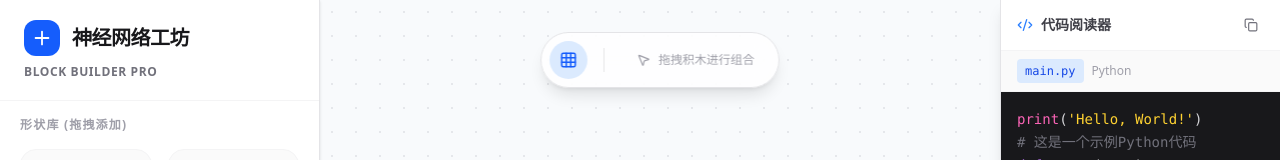
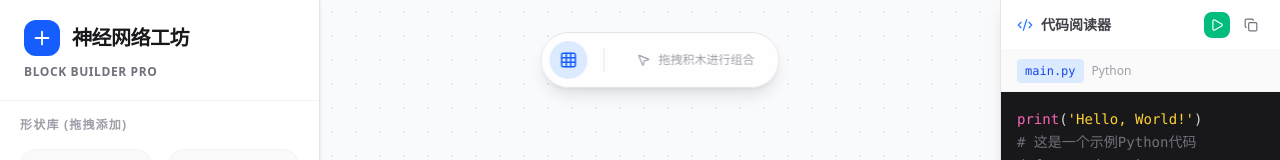
Before and after one commit to Linmoqian/block-builder, a React (Vite) app: page / in a window 1280 px wide. Both pictures are taken after a click on the button 1244 px from the left and 376 px from the top of the page. Shown: the top 160 px of the page. Built offline with nearby package versions, Linux system fonts and the light colour scheme.

Commit message:
运行按钮前后端打通

```diff
--- a/src/App.tsx
+++ b/src/App.tsx
@@ -16,7 +16,8 @@ import {
   X,
   ChevronLeft,
   ChevronRight,
-  Code2
+  Code2,
+  Play
 } from 'lucide-react';
 import { useDragControls } from 'motion/react';
 import { BlockInstance, BLOCK_TEMPLATES, COLORS, ShapeType } from './types';
@@ -721,6 +722,21 @@ export default function App() {
                 <Code2 size={16} className="text-blue-500" />
                 代码阅读器
               </h2>
+              <div className="flex items-center gap-2">
+                <button
+                  onClick={() => {
+                    // 通知后端运行代码
+                    fetch('http://localhost:8080/run', {
+                      method: 'POST',
+                      headers: { 'Content-Type': 'application/json' },
+                      body: JSON.stringify({ action: 'run' })
+                    }).catch(() => {});
+                  }}
+                  className="p-1.5 bg-emerald-500 hover:bg-emerald-600 rounded-lg transition-colors"
+                  title="运行代码"
+                >
+                  <Play size={14} className="text-white" />
+                </button>
                 <button
                   onClick={() => {
                     navigator.clipboard.writeText(`print('Hello, World!')
@@ -741,6 +757,7 @@ for i in range(5):
                 >
                   <Copy size={14} className="text-zinc-500" />
                 </button>
+              </div>
             </div>
             <div className="flex-1 overflow-hidden flex flex-col">
               {/* 文件标签 */}
```
Also changed, not shown: 1 other file (tests, documents, lock files or other folders). Lines whose indentation alone changed are shown as unchanged.
